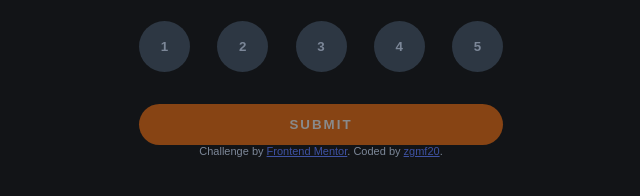
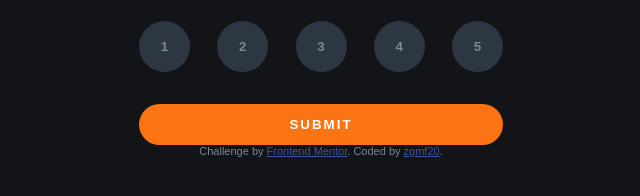
Before and after one commit to zgmf20/Interactive_rating, a plain HTML site: page index.html in a window 1280 px wide. Shown: the part 422-618 px from the top of the page, without its empty margins (319-959 px from the left). Drawn offline with Linux system fonts and the light colour scheme.

Commit message:
update index

```diff
--- a/index.html
+++ b/index.html
@@ -31,7 +31,7 @@
         <button class="rating-btn" data-value="4">4</button>
         <button class="rating-btn" data-value="5">5</button>
       </div>
-        <button id="submit-btn" disabled>Submit</button>
+        <button id="submit-btn">Submit</button>
     </div>
   <!-- Rating state end -->
   <!-- Thank you state start -->
```
